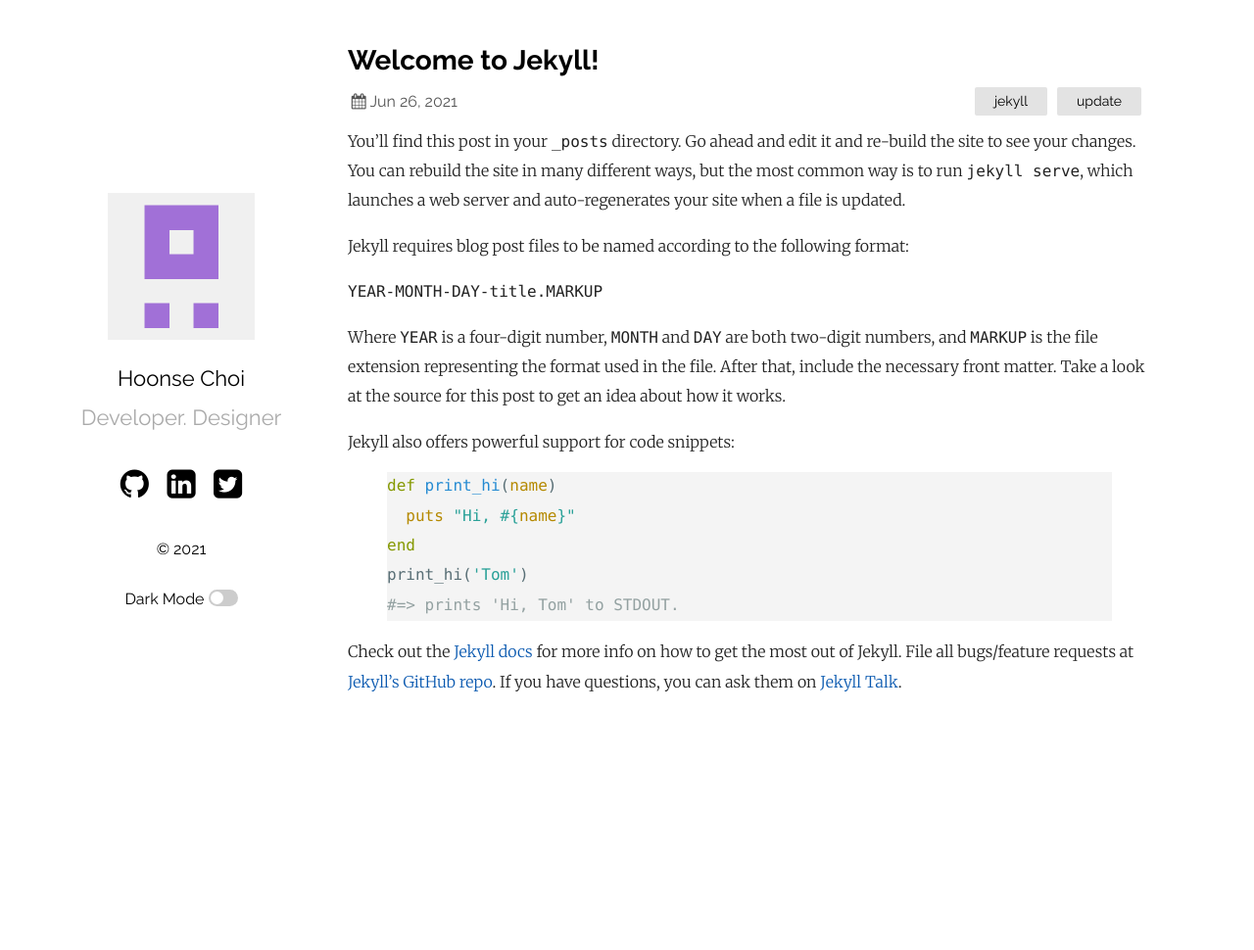
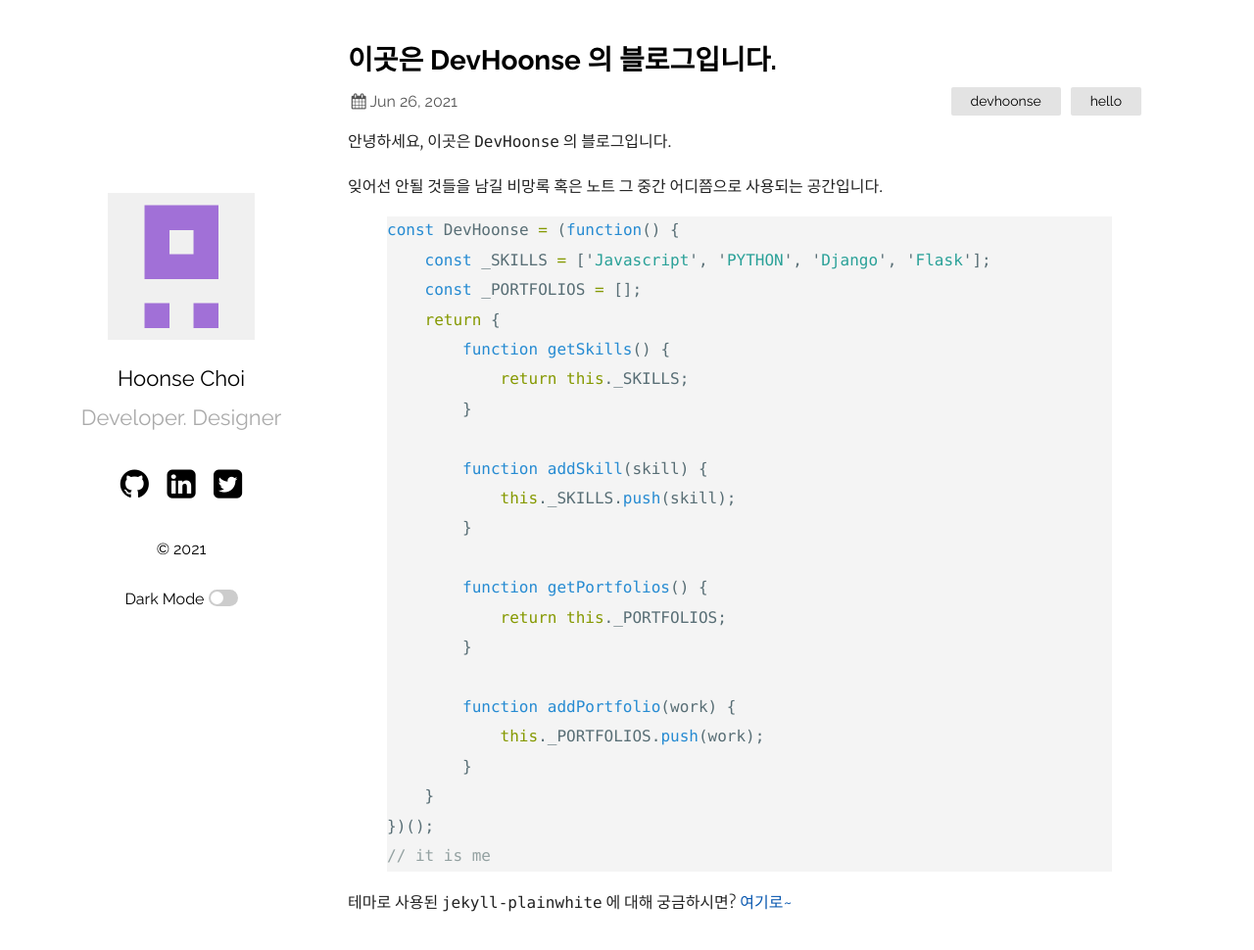
Before and after one commit to devhoonse/devhoonse.github.io, a Jekyll site: the page built from _posts/2021-06-26-welcome-to-jekyll.markdown, in a window 1280 px wide and 982 px high. Shown: the top 970 px of the window at 98% size. Built offline with Jekyll 4.4.1, drawn with Linux system fonts in a browser that asks for light colours.

```diff
--- a/_posts/2021-06-26-welcome-to-jekyll.markdown
+++ b/_posts/2021-06-26-welcome-to-jekyll.markdown
@@ -1,29 +1,39 @@
 ---
 layout: post
-title:  "Welcome to Jekyll!"
+title:  "이곳은 DevHoonse 의 블로그입니다."
 date:   2021-06-26 23:02:25 +0900
-categories: jekyll update
+categories: devhoonse hello
 ---
-You’ll find this post in your `_posts` directory. Go ahead and edit it and re-build the site to see your changes. You can rebuild the site in many different ways, but the most common way is to run `jekyll serve`, which launches a web server and auto-regenerates your site when a file is updated.
+안녕하세요, 이곳은 `DevHoonse` 의 블로그입니다.
 
-Jekyll requires blog post files to be named according to the following format:
+잊어선 안될 것들을 남길 `비망록` 혹은 `노트` 그 중간 어디쯤으로 사용되는 공간입니다.
 
-`YEAR-MONTH-DAY-title.MARKUP`
 
-Where `YEAR` is a four-digit number, `MONTH` and `DAY` are both two-digit numbers, and `MARKUP` is the file extension representing the format used in the file. After that, include the necessary front matter. Take a look at the source for this post to get an idea about how it works.
+{% highlight javascript %}
+const DevHoonse = (function() {
+    const _SKILLS = ['Javascript', 'PYTHON', 'Django', 'Flask'];
+    const _PORTFOLIOS = [];
+    return {
+        function getSkills() {
+            return this._SKILLS;
+        }
 
-Jekyll also offers powerful support for code snippets:
+        function addSkill(skill) {
+            this._SKILLS.push(skill);
+        }
 
-{% highlight ruby %}
-def print_hi(name)
-  puts "Hi, #{name}"
-end
-print_hi('Tom')
-#=> prints 'Hi, Tom' to STDOUT.
+        function getPortfolios() {
+            return this._PORTFOLIOS;
+        }
+
+        function addPortfolio(work) {
+            this._PORTFOLIOS.push(work);
+        }
+    }
+})();
+// it is me
 {% endhighlight %}
 
-Check out the [Jekyll docs][jekyll-docs] for more info on how to get the most out of Jekyll. File all bugs/feature requests at [Jekyll’s GitHub repo][jekyll-gh]. If you have questions, you can ask them on [Jekyll Talk][jekyll-talk].
+테마로 사용된 `jekyll-plainwhite` 에 대해 궁금하시면? [여기로~][jekyll-plainwhite]
 
-[jekyll-docs]: https://jekyllrb.com/docs/home
-[jekyll-gh]:   https://github.com/jekyll/jekyll
-[jekyll-talk]: https://talk.jekyllrb.com/
+[jekyll-plainwhite]: https://github.com/samarsault/plainwhite-jekyll
```
Also changed, not shown: _posts/2019-03-23-welcome-to-jekyll.markdown (deleted, +0 -28 lines).
